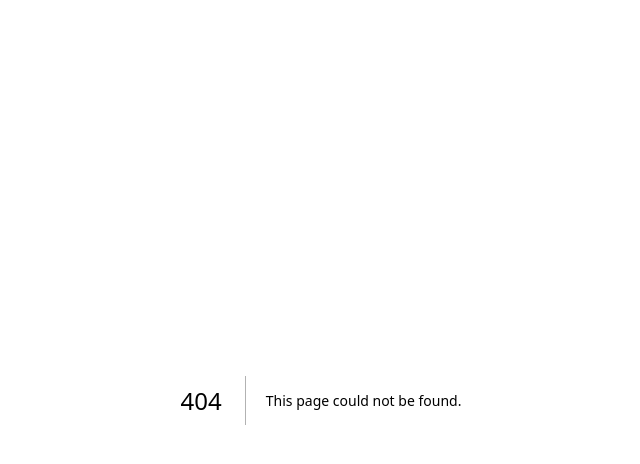
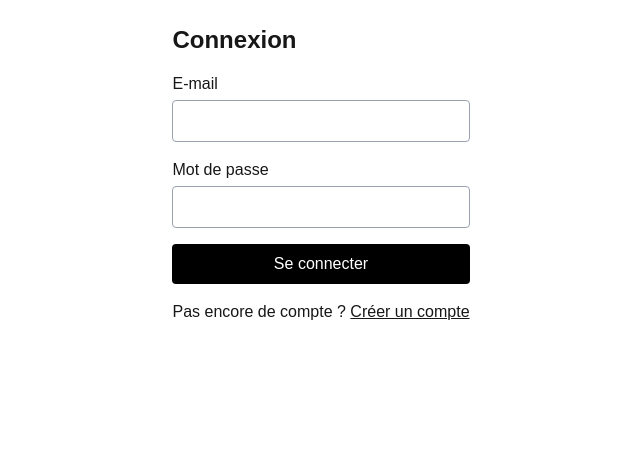
Before and after one commit to KazeHolloway/s22-apex-stack-otaku-hub, a Next.js app: page /connexion in a window 1280 px wide. Before the commit this address had no page. Shown: the top 464 px of the page, without its empty margins (319-959 px from the left). Built offline with nearby package versions, Linux system fonts and the light colour scheme; no server answers.

Commit message:
feat: ajout de la page de connexion

```diff
--- /dev/null
+++ b/src/app/connexion/page.tsx
@@ -0,0 +1,11 @@
+import { redirect } from "next/navigation";
+import { auth } from "@/auth";
+import FormulaireConnexion from "@/components/FormulaireConnexion";
+
+export default async function PageConnexion() {
+  // Un utilisateur déjà connecté n'a pas besoin de cette page
+  const session = await auth();
+  if (session) redirect("/");
+
+  return <FormulaireConnexion />;
+}
```
